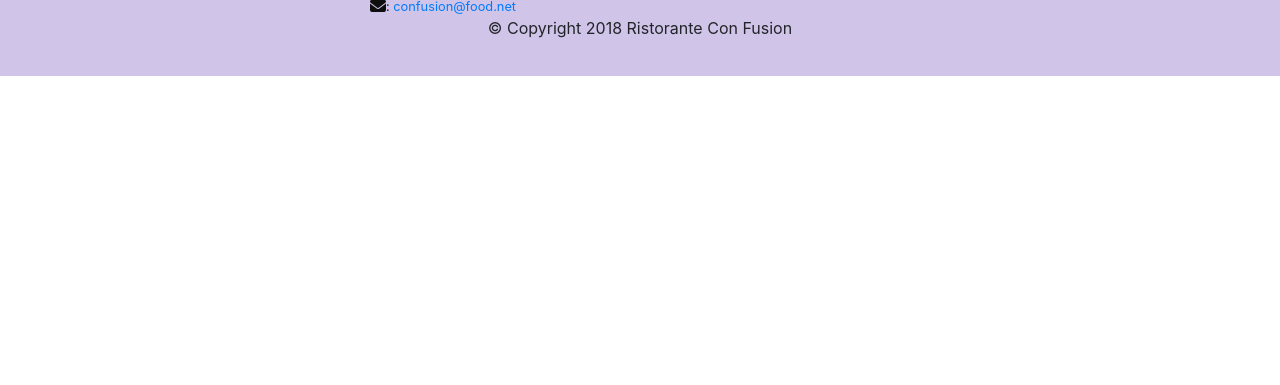
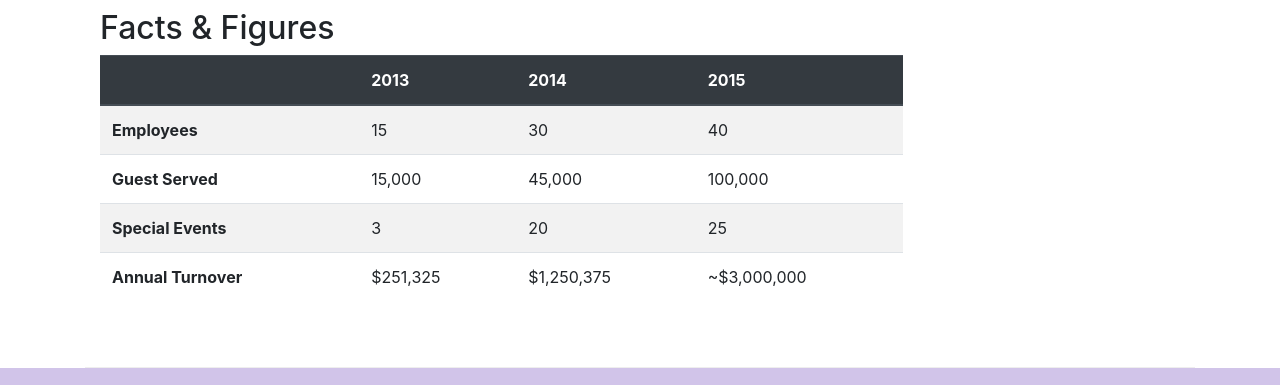
Before and after one commit to helen-tan/bootstrap-exercise, a plain HTML site: page aboutus.html in a window 1280 px wide. Shown: the part 1705-2090 px from the top of the page. Before the commit the page ends 1781 px from the top, so only its background shows below. Drawn offline with nearby package versions, Linux system fonts and the light colour scheme.

Commit message:
Bootstap Tables & Cards

```diff
--- a/aboutus.html
+++ b/aboutus.html
@@ -79,7 +79,35 @@
                 <p>Started in 2010, Ristorante con Fusion quickly established itself as a culinary icon par excellence in Hong Kong. With its unique brand of world fusion cuisine that can be found nowhere else, it enjoys patronage from the A-list clientele in Hong Kong.  Featuring four of the best three-star Michelin chefs in the world, you never know what will arrive on your plate the next time you visit us.</p>
                 <p>The restaurant traces its humble beginnings to <em>The Frying Pan</em>, a successful chain started by our CEO, Mr. Peter Pan, that featured for the first time the world's best cuisines in a pan.</p>
             </div>
-            <div>
+
+            <!--Bootstrap Card-->
+            <div class="col-sm">
+                <div class="card">
+                    <h3 class="card-header bg-primary text-white">Facts At A Glance</h3>
+                    <div class="card-body">
+                        <dl class="row">
+                            <dt class="col-6">Started</dt>
+                            <dd class="col-6">3 Feb. 2013</dd>
+                            <dt class="col-6">Major Stake Holder</dt>
+                            <dd class="col-6">HK Fine Foods Inc.</dd>
+                            <dt class="col-6">Last Year's Turnover</dt>
+                            <dd class="col-6">$1,250,375</dd>
+                            <dt class="col-6">Employees</dt>
+                            <dd class="col-6">40</dd>
+                        </dl>
+                    </div>
+                </div>
+            </div>
+            <!--Bootstrap Card-->
+            <div class="col-12">
+                <div class="card card-body bg-light"> <!--This card does not have a card header, and just has the card body-->
+                    <blockquote class="blockquote">
+                        <p class="mb-0">You better cut the pizza in four pieces because I'm not hungry enough to eat six.</p>
+                        <footer class="blockquote-footer"> Yogi Berra,
+                            <cite title="Source Title">The Wit and Wisdom of Yogi Berra, P. Pepe, Diversion Books, 2014</cite>
+                        </footer>
+                    </blockquote>
+                </div>
             </div>
         </div>
 
@@ -96,6 +124,58 @@
                 <h3>Alberto Somayya <small>Executive Chef</small></h3>
                 <p class="d-none d-sm-block">Award winning three-star Michelin chef with wide International experience having worked closely with whos-who in the culinary world, he specializes in creating mouthwatering Indo-Italian fusion experiences. He says, <em>Put together the cuisines from the two craziest cultures, and you get a winning hit! Amma Mia!</em></p>
             </div>
+       </div>
+
+       <div>
+           <div class="row row-content">
+               <div class="col-12 col-sm-9">
+                   <h2>Facts &amp; Figures</h2>
+                   <!--Table-->
+                   <div class="table-responsive"> <!--The table-responsive class makes the table responsive: scrollable on smaller screens-->
+                    <table class="table table-striped"> <!--"table" is Bootstrap's css for tables. Overides the browser's default rendering-->
+                        <thead class="thead-dark">
+                            <tr>
+                                <th>&nbsp;</th>
+                                <th>2013</th>
+                                <th>2014</th>
+                                <th>2015</th>
+                            </tr>
+                        </thead>
+                        <tbody>
+                            <tr>
+                                <th>Employees</th>
+                                <td>15</td>
+                                <td>30</td>
+                                <td>40</td>
+                            </tr>
+                            <tr>
+                                <th>Guest Served</th>
+                                <td>15,000</td>
+                                <td>45,000</td>
+                                <td>100,000</td>
+                            </tr>
+                            <tr>
+                                <th>Special Events</th>
+                                <td>3</td>
+                                <td>20</td>
+                                <td>25</td>
+                            </tr>
+                            <tr>
+                                <th>Annual Turnover</th>
+                                <td>$251,325</td>
+                                <td>$1,250,375</td>
+                                <td>~$3,000,000</td>
+                            </tr>
+                        </tbody>
+                    </table>
+                   </div>
+               </div>
+
+               <div class="col-12 col-sm-3">
+
+               </div>
+           </div>
+
        </div>
 
     </div>
```
